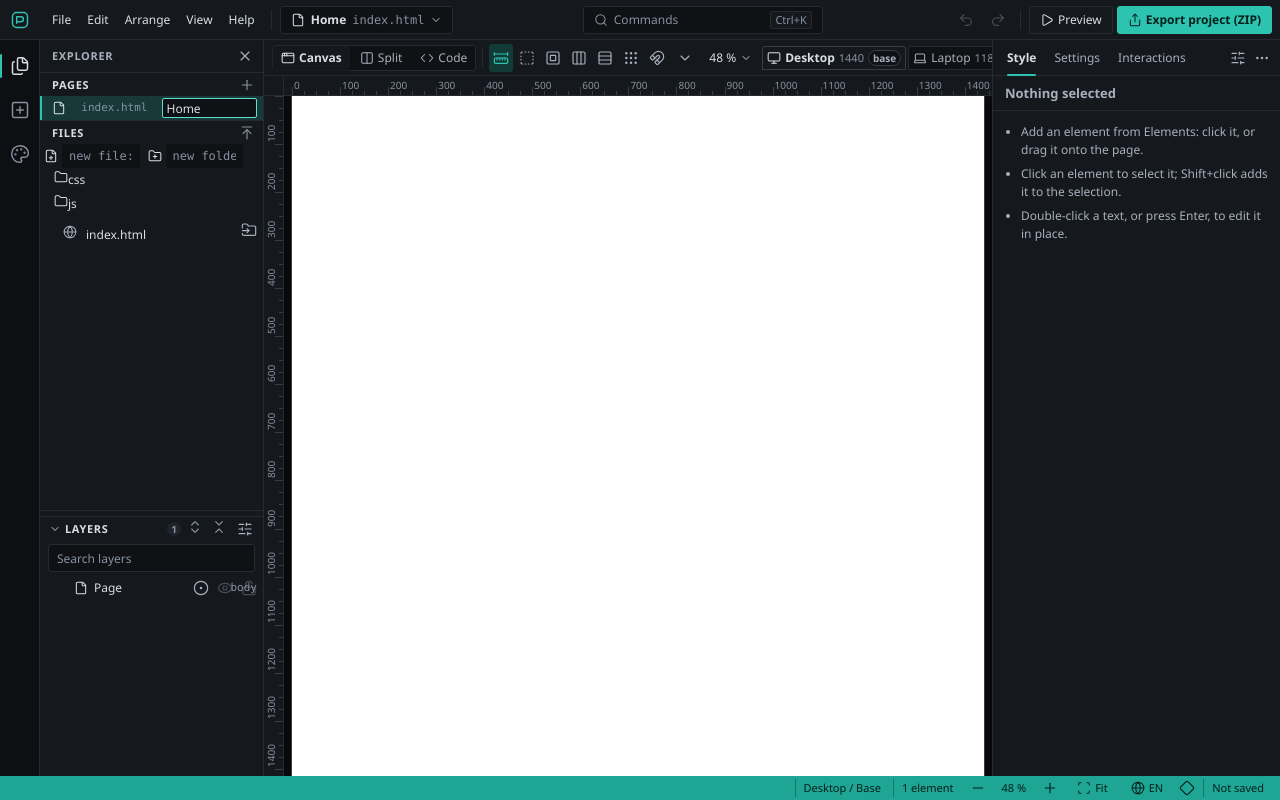
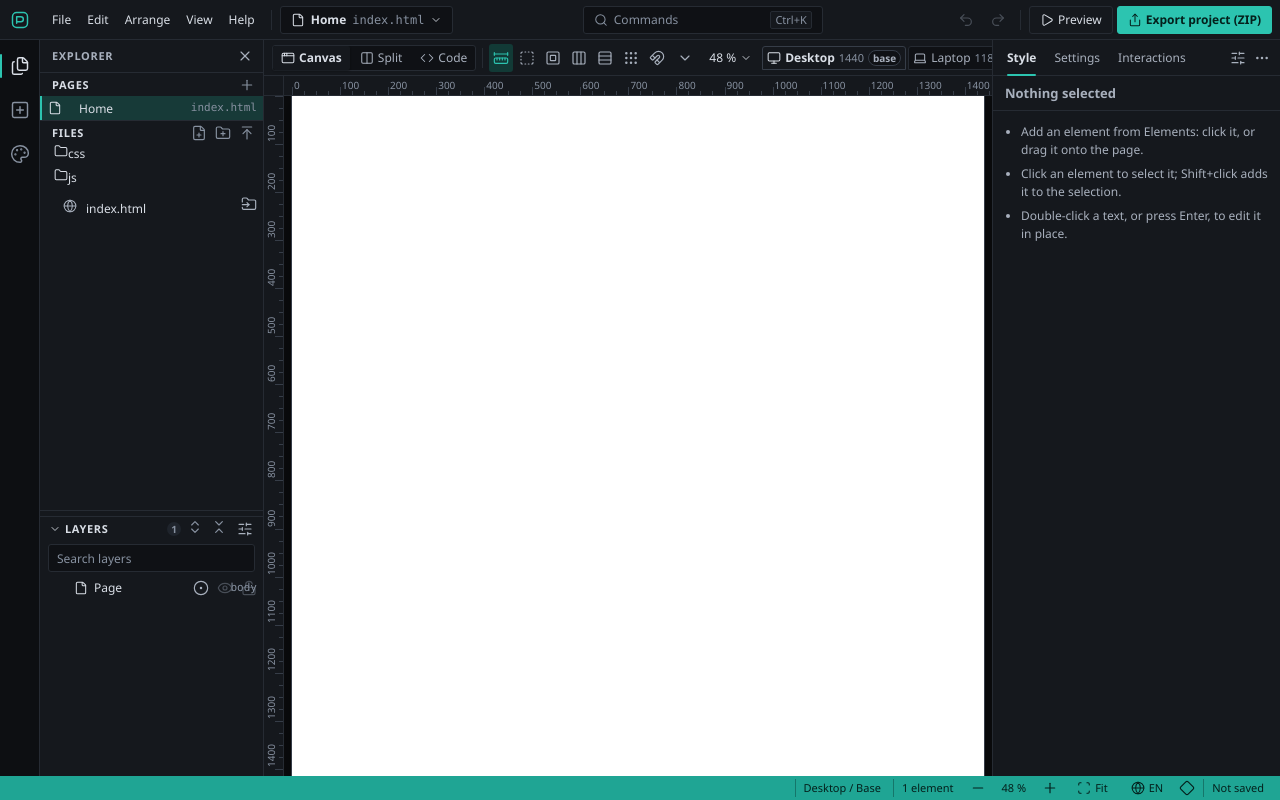
Before and after one commit to designathan1988/app-pagebuilder, a React (Vite) app: page / in a window 1280 px wide. Built offline with nearby package versions, Linux system fonts and the light colour scheme.

Commit message:
Align Explorer rows and file actions with final design

```diff
--- a/src/editor/shell/sidebar.css
+++ b/src/editor/shell/sidebar.css
@@ -319,6 +319,60 @@
   margin: 0;
 }
 
+/* The page name occupies the row between the icon and the generated file name. Its real input stays editable. */
+.row--page .row__main {
+  flex: 0 0 var(--space-9);
+  padding: 0 var(--space-2);
+}
+.row--page .row__main .row__meta {
+  position: absolute;
+  right: var(--space-3);
+}
+.row--page .row__page-name {
+  margin-right: calc(var(--space-10) * 2 + var(--space-3));
+}
+.row--page .row__name-field {
+  border-color: transparent;
+  background: transparent;
+}
+.row--page .row__name-field:hover,
+.row--page .row__name-field:focus { border-color: var(--color-border-strong); background: var(--color-surface-sunken); }
+
+/* A file or folder is created through its icon in the Files heading; focusing its real door reveals the path field. */
+.file-maker {
+  position: relative;
+  z-index: 3;
+  display: grid;
+  place-items: center;
+  flex: none;
+  width: var(--size-target-min);
+  height: var(--size-target-min);
+  color: var(--color-text-subtle);
+}
+.file-maker:hover { color: var(--color-text); background: var(--color-surface-hover); }
+.file-maker > .icon { width: var(--space-7); height: var(--space-7); pointer-events: none; }
+.file-maker__input.input {
+  position: absolute;
+  z-index: 1;
+  top: 0;
+  right: 0;
+  width: var(--size-target-min);
+  height: var(--size-target-min);
+  padding: 0;
+  opacity: 0;
+}
+.file-maker:focus-within { z-index: 5; }
+.file-maker:focus-within .file-maker__input.input {
+  top: 100%;
+  width: calc(var(--size-sidebar) - var(--space-6) * 2);
+  padding: 0 var(--space-3);
+  border-color: var(--color-focus);
+  background: var(--color-surface-raised);
+  color: var(--color-text);
+  opacity: 1;
+  box-shadow: var(--shadow-2);
+}
+
 .row__name-field {
   flex: 1;
   min-width: 0;
--- a/src/editor/shell/sidebar.tsx
+++ b/src/editor/shell/sidebar.tsx
@@ -1,7 +1,7 @@
 // The activity bar and the sidebar (DESIGN.md "Regions"): Explorer (Pages, Files, Layers), Insert (the element grid
 // of elements.json's palette) and Styles (classes and variables). Rows and tiles are the doors of their regions, one
 // per page, node or palette entry; a section's actions are the region's controls before its first item.
-import { useEffect, useLayoutEffect, useMemo, useRef, useState, useSyncExternalStore, type CSSProperties, type FormEvent, type MouseEvent } from 'react';
+import { useEffect, useLayoutEffect, useMemo, useRef, useState, useSyncExternalStore, type CSSProperties, type FormEvent, type MouseEvent, type ReactNode } from 'react';
 import { isFeatureBuilt } from '../../app/features.ts';
 import { walk, type DocNode, type Location, type Page } from '../../core/document/model.ts';
 import { placement } from '../../core/structure/insert.ts';
@@ -116,11 +116,12 @@ export function ActivityBar() {
   );
 }
 
-function SectionTitle({ title, region, skip }: { readonly title: string; readonly region: RegionId; readonly skip?: (entry: DoorEntry) => boolean }) {
+function SectionTitle({ title, region, skip, children }: { readonly title: string; readonly region: RegionId; readonly skip?: (entry: DoorEntry) => boolean; readonly children?: ReactNode }) {
   return (
     <div className="section-title">
       <span className="section-title__text">{title}</span>
       <span className="section-title__actions">
+        {children}
         <Slots region={region} to={itemOrder(region, skip) - 1} render={(slot) => (skip !== undefined && slot.kind === 'door' && skip(slot.entry) ? null : undefined)} />
       </span>
     </div>
@@ -130,7 +131,7 @@ function SectionTitle({ title, region, skip }: { readonly title: string; readonl
 // the current page's row is marked by its door's own current state (pages.switch), none before that command exists
 function PageRow({ page }: { readonly page: Page }) {
   return (
-    <div className="row">
+    <div className="row row--page">
       <DoorControl entry={PAGE_ROW} args={{ page: page.tree.id }} className="row__main">
         <Icon name={elementIcon('page') ?? GLYPHS.folder} size="sm" />
         <span className="row__meta">{page.file}</span>
@@ -488,6 +489,7 @@ const nodeCount = (tree: DocNode): number => [...walk(tree)].length;
 function Explorer() {
   const t = useT();
   const pages = useEditorState((s) => s.document.pages);
+  const makers = useMemo(() => paletteDoors('explorer-files'), []);
   return (
     <section className="view" aria-label={t(panelName('explorer'))}>
       <ViewTitle panel="explorer" title={t(panelName('explorer'))} />
@@ -498,9 +500,10 @@ function Explorer() {
         ))}
       </div>
       <div data-region="explorer-files">
-        {/* the two create doors are drawn as the fields their paths are typed into (FileRows): the title keeps the
-            upload button alone */}
-        <SectionTitle title={t('explorer.files')} region="explorer-files" skip={(one) => (one.door.kind === 'panel-control' ? one.door.control === 'new-file' || one.door.control === 'new-folder' : false)} />
+        <SectionTitle title={t('explorer.files')} region="explorer-files" skip={(one) => (one.door.kind === 'panel-control' ? one.door.control === 'new-file' || one.door.control === 'new-folder' : false)}>
+          {makers.newFile === undefined ? null : <NewPath door={makers.newFile} folder={false} />}
+          {makers.newFolder === undefined ? null : <NewPath door={makers.newFolder} folder />}
+        </SectionTitle>
         <FileRows />
       </div>
     </section>
@@ -520,11 +523,6 @@ function FileRows() {
   // an image file dropped onto the folder uploads: the pointer owner listens (input/pointer.ts), this marks the place
   return (
     <div data-region="explorer-file-rows" data-drop-zone="explorer-folder">
-      <div className="row row--maker">
-        {makers.newFile === undefined ? null : <NewPath door={makers.newFile} folder={false} />}
-        {makers.newFolder === undefined ? null : <NewPath door={makers.newFolder} folder />}
-        <span className="row__meta" />
-      </div>
       {rows.map((row) => (
         <TreeRow key={row.path} row={row} doors={makers} />
       ))}
@@ -553,10 +551,10 @@ function NewPath({ door, folder }: { readonly door: DoorEntry; readonly folder:
     (store.dispatch as (id: CommandId, args: unknown) => DispatchResult)(door.command.id as CommandId, { ...door.door.args, path });
   };
   return (
-    <form className="row__maker" onSubmit={(event) => { event.preventDefault(); make(String(new FormData(event.currentTarget).get('path') ?? '')); event.currentTarget.reset(); }}>
+    <form className="file-maker" onSubmit={(event) => { event.preventDefault(); make(String(new FormData(event.currentTarget).get('path') ?? '')); event.currentTarget.reset(); (event.currentTarget.elements.namedItem('path') as HTMLInputElement | null)?.blur(); }}>
       <Icon name={folder ? 'folder-plus' : 'file-plus'} size="sm" />
       <input
-        className="input row__maker-field"
+        className="input file-maker__input"
         type="text"
         name="path"
         data-door={door.ref}
```
